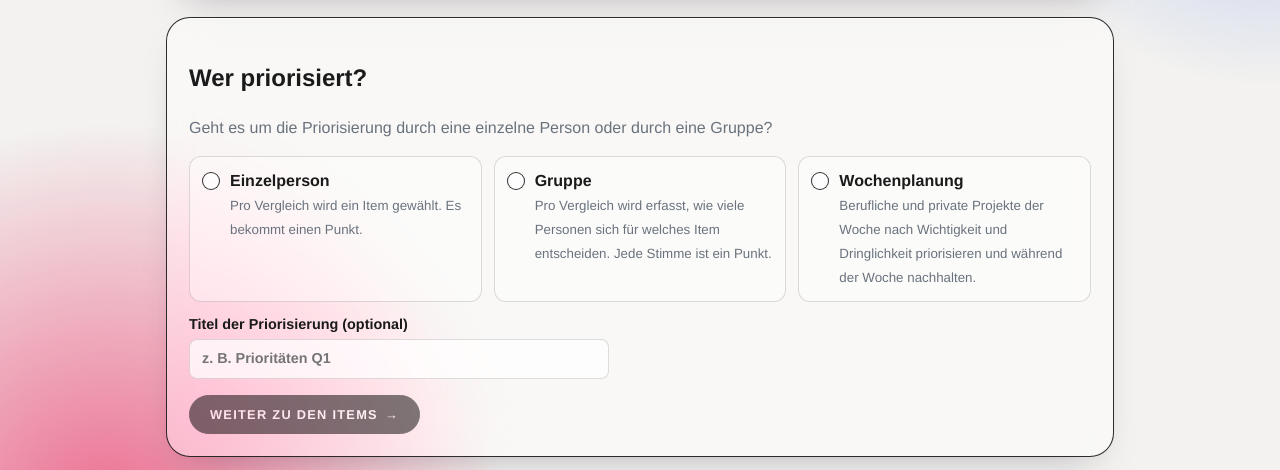
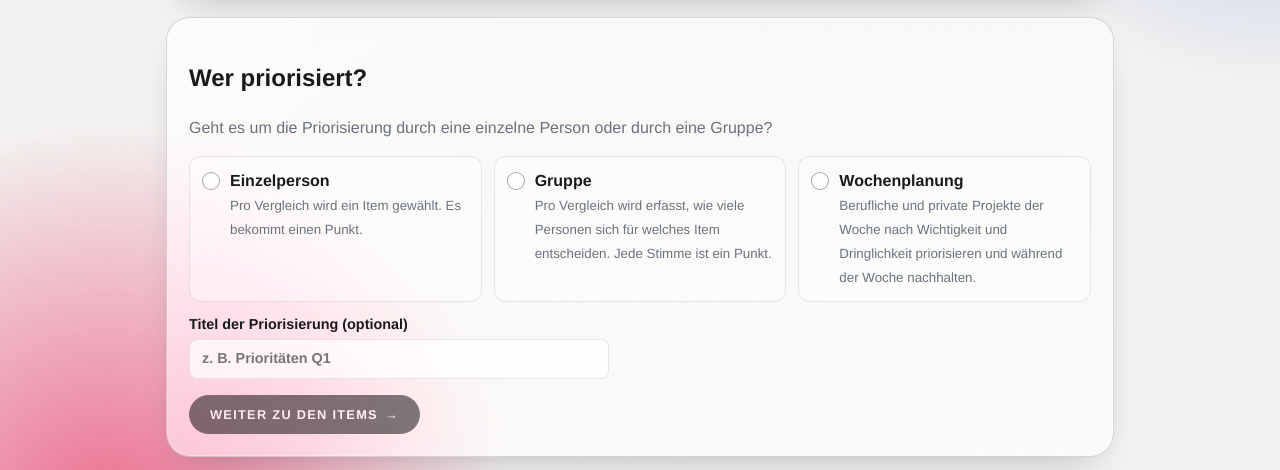
Before and after one commit to ProfessorEngineergit/Paarvergleich, a plain HTML site: page index.html in a window 1280 px wide. Shown: the part 203-673 px from the top of the page. Drawn offline with nearby package versions, Linux system fonts and the light colour scheme; a web font is replaced by a local one.

Commit message:
Glas-Design: graue, leicht transparente Kanten statt schwarzer/weißer Ränder
Lichtkante oben und Glanzverlauf auf den Flächen für einen materielleren Eindruck.

Co-Authored-By: Claude Opus 5.5 <noreply@anthropic.com>
Claude-Session: https://claude.ai/code/session_0134iZBnxFXAhMtK5TBkutoi

```diff
--- a/style.css
+++ b/style.css
@@ -310,9 +310,12 @@ button.mini.more { border-color: var(--more); }
   --glass: rgba(255, 255, 255, .44);
   --glass-hi: rgba(255, 255, 255, .72);
   --glass-lo: rgba(255, 255, 255, .38);
-  --edge: rgba(17, 17, 17, .88);
-  --edge-soft: rgba(17, 17, 17, .14);
-  --gloss: inset 0 1px 0 rgba(255, 255, 255, .75);
+  /* Glaskante: graue, leicht transparente Linie statt hartem Strich */
+  --edge: rgba(110, 110, 120, .26);
+  --edge-soft: rgba(110, 110, 120, .16);
+  --edge-strong: rgba(60, 60, 70, .45);
+  --gloss: inset 0 1px 0 rgba(255, 255, 255, .85), inset 0 0 0 1px rgba(255, 255, 255, .28);
+  --sheen: linear-gradient(140deg, rgba(255, 255, 255, .5) 0%, rgba(255, 255, 255, .12) 45%, rgba(255, 255, 255, .28) 100%);
   --lift: 0 18px 40px -22px rgba(30, 20, 40, .35);
   --blob-a: .78; --blob-b: .42;
   --ease: cubic-bezier(.65, 0, .25, 1);
@@ -321,13 +324,13 @@ button.mini.more { border-color: var(--more); }
 @media (prefers-color-scheme: dark) {
   :root:not([data-theme="light"]) {
     --page: #0e0e10; --glass: rgba(30, 30, 34, .5); --glass-hi: rgba(40, 40, 46, .7); --glass-lo: rgba(255, 255, 255, .06);
-    --edge: rgba(255, 255, 255, .7); --edge-soft: rgba(255, 255, 255, .14); --gloss: inset 0 1px 0 rgba(255, 255, 255, .08);
+    --edge: rgba(255, 255, 255, .16); --edge-soft: rgba(255, 255, 255, .1); --edge-strong: rgba(255, 255, 255, .5); --gloss: inset 0 1px 0 rgba(255, 255, 255, .14), inset 0 0 0 1px rgba(255, 255, 255, .04); --sheen: linear-gradient(140deg, rgba(255, 255, 255, .09) 0%, rgba(255, 255, 255, .01) 50%, rgba(255, 255, 255, .05) 100%);
     --lift: 0 18px 40px -20px rgba(0, 0, 0, .7); --blob-a: .55; --blob-b: .3;
   }
 }
 :root[data-theme="dark"] {
   --page: #0e0e10; --glass: rgba(30, 30, 34, .5); --glass-hi: rgba(40, 40, 46, .7); --glass-lo: rgba(255, 255, 255, .06);
-  --edge: rgba(255, 255, 255, .7); --edge-soft: rgba(255, 255, 255, .14); --gloss: inset 0 1px 0 rgba(255, 255, 255, .08);
+  --edge: rgba(255, 255, 255, .16); --edge-soft: rgba(255, 255, 255, .1); --edge-strong: rgba(255, 255, 255, .5); --gloss: inset 0 1px 0 rgba(255, 255, 255, .14), inset 0 0 0 1px rgba(255, 255, 255, .04); --sheen: linear-gradient(140deg, rgba(255, 255, 255, .09) 0%, rgba(255, 255, 255, .01) 50%, rgba(255, 255, 255, .05) 100%);
   --lift: 0 18px 40px -20px rgba(0, 0, 0, .7); --blob-a: .55; --blob-b: .3;
 }
 
@@ -356,7 +359,7 @@ body[data-step="5"] .b2 { transform: translate(-40vw, 64vh); }
 .top { background: none; background-image: none; box-shadow: none; padding: 16px 16px 0; margin-bottom: 20px; overflow: visible; }
 .top > .wrap { max-width: 948px; padding: 18px 22px 16px; }
 .top > .wrap, .card {
-  background: var(--glass);
+  background: var(--sheen), var(--glass);
   -webkit-backdrop-filter: blur(22px) saturate(170%);
   backdrop-filter: blur(22px) saturate(170%);
   border: 1px solid var(--edge);
@@ -373,7 +376,7 @@ input[type=text]:focus, input[type=number]:focus, input[type=date]:focus, textar
    Fokusrahmen nur bei Tastaturbedienung, nicht beim Klicken. */
 input[type=checkbox], input[type=radio] {
   -webkit-appearance: none; appearance: none; margin: 0; flex: none;
-  width: 18px; height: 18px; border: 1.5px solid var(--edge); background: var(--glass-hi);
+  width: 18px; height: 18px; border: 1.5px solid var(--edge-strong); background: var(--glass-hi);
   display: inline-grid; place-content: center; cursor: pointer; vertical-align: -3px;
   transition: background .2s, border-color .2s, transform .25s var(--spring);
 }
@@ -393,7 +396,7 @@ input[type=checkbox]:focus-visible, input[type=radio]:focus-visible { outline: 2
 .steps li.active { transform: translateY(-1px) scale(1.04); }
 .qtip, .chip { -webkit-backdrop-filter: blur(12px); backdrop-filter: blur(12px); }
 .chip { background: var(--glass-hi); }
-.qtip { background: var(--glass-hi); border-color: var(--edge); }
+.qtip { background: var(--glass-hi); border-color: var(--edge); box-shadow: var(--gloss), var(--lift); }
 .qm-area { border-color: var(--edge); background: var(--glass-lo); }
 .prow.editing { background: color-mix(in srgb, var(--accent) 12%, transparent); }
 
```
Also changed, not shown: 1 other file.
